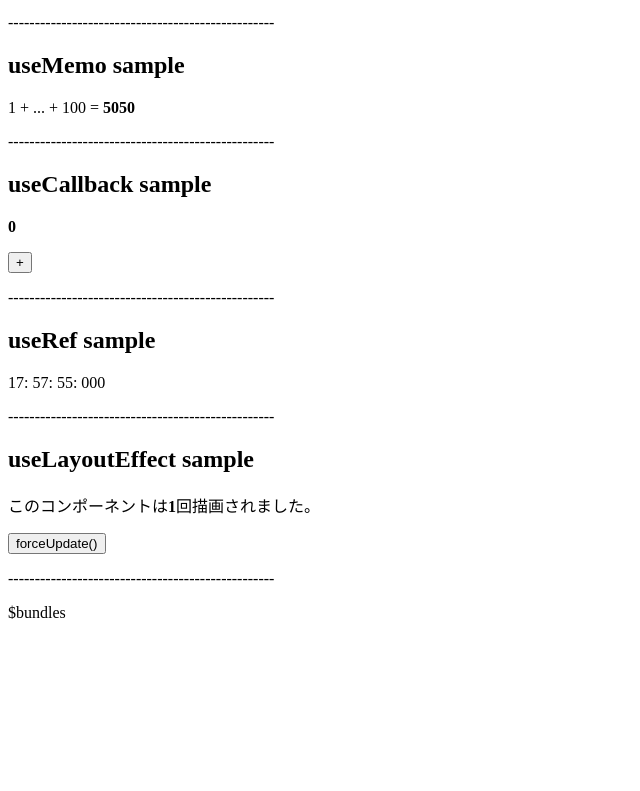
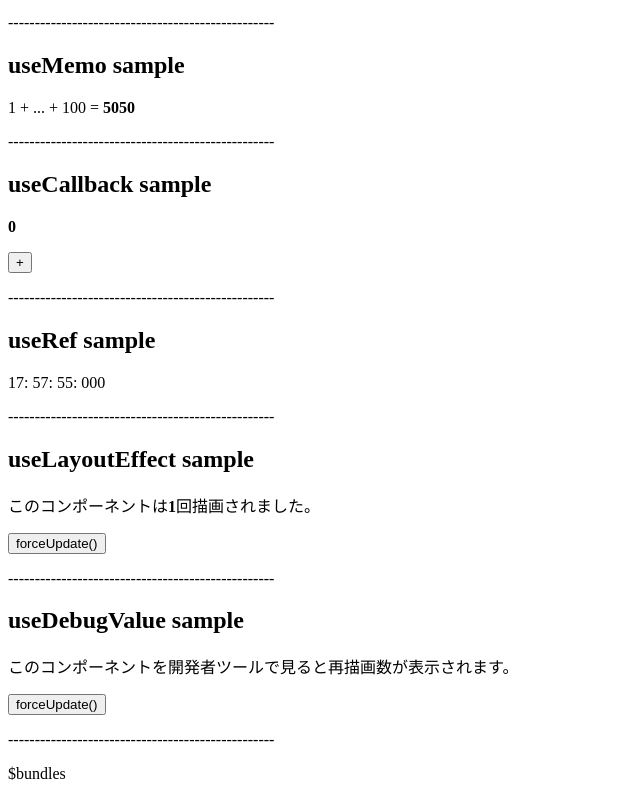
Before and after one commit to konbu310/hooks-and-fusebox, a React app: page / in a window 1280 px wide. Shown: the part 530-1321 px from the top of the page, without its empty margins (0-640 px from the left). Before the commit the page ends 1160 px from the top, so only its background shows below. Built offline with nearby package versions, Linux system fonts and the light colour scheme.

Commit message:
add UseDebugValueSample

```diff
--- /dev/null
+++ b/src/components/UseDebugValue.tsx
@@ -0,0 +1,36 @@
+import * as React from "react";
+import { FC } from "react";
+import { useForceUpdate } from "../utils";
+import { Horizon } from "./Horizon";
+
+const { useEffect, useRef, useDebugValue, useState } = React;
+
+const useRenderCount = () => {
+  const renderCountRef = useRef(0);
+
+  useDebugValue(
+    renderCountRef.current,
+    count => `このコンポーネントは${count}回再描画されました。`
+  );
+
+  useEffect(() => {
+    renderCountRef.current++;
+  });
+};
+
+export const UseDebugValueSample: FC<{}> = () => {
+  useRenderCount();
+
+  const forceUpdate = useForceUpdate();
+
+  return (
+    <div>
+      <h2>useDebugValue sample</h2>
+      <p>このコンポーネントを開発者ツールで見ると再描画数が表示されます。</p>
+      <p>
+        <button onClick={forceUpdate}>forceUpdate()</button>
+      </p>
+      <Horizon />
+    </div>
+  );
+};
--- a/src/index.tsx
+++ b/src/index.tsx
@@ -8,6 +8,7 @@ import { UseMemoSample } from "./components/UseMemoSample";
 import { UseCallbackSample } from "./components/UseCallbackSample";
 import { UseRefSample } from "./components/UseRefSample";
 import { UseLayoutEffectSample } from "./components/UseLayoutEffect";
+import { UseDebugValueSample } from "./components/UseDebugValue";
 
 ReactDOM.render(
   <div>
@@ -19,6 +20,7 @@ ReactDOM.render(
     <UseCallbackSample />
     <UseRefSample />
     <UseLayoutEffectSample />
+    <UseDebugValueSample />
   </div>,
   document.getElementById("root")
 );
```
